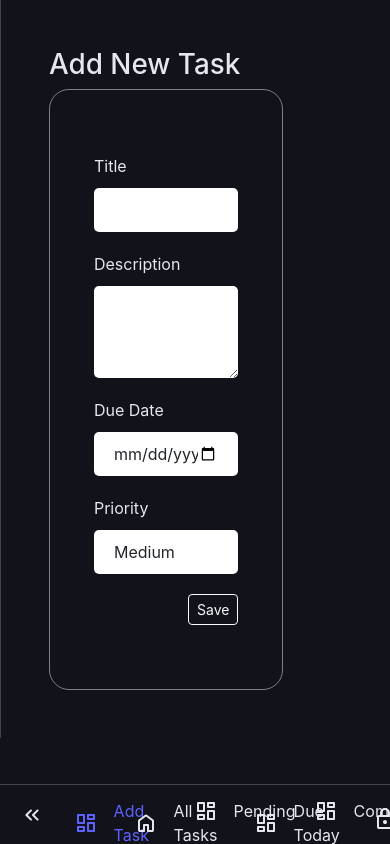
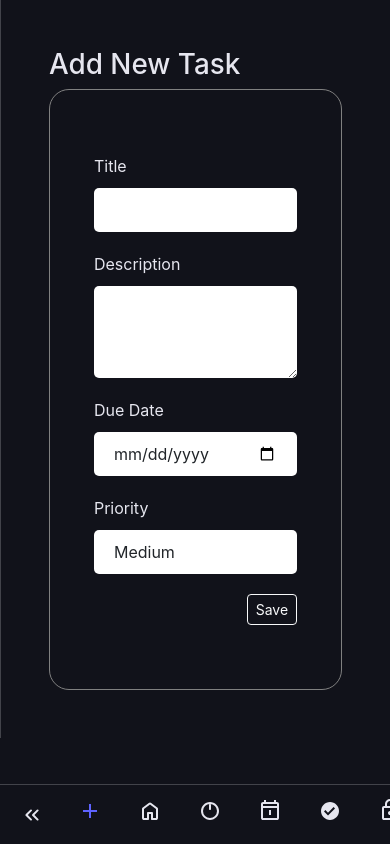
Before and after one commit to MalaikaBatool123/todo-app, a React (Create React App) app in the folder client/: page /add-task in a window 390 px wide. Built offline with nearby package versions, Linux system fonts and the light colour scheme; sample sign-in values are in the browser's storage.

Commit message:
little frontend changes including icons, etc

```diff
--- a/client/src/assets/css/AddTask.css
+++ b/client/src/assets/css/AddTask.css
@@ -1,6 +1,6 @@
 .add-task .form{
     /* background: grey; */
-    width: 80%;
+    width: 100%;
     border:
     1px solid grey;
 
@@ -23,3 +23,10 @@
     display: flex;
     justify-content: flex-end;
 }
+
+@media screen and (min-width: 800px) {
+    .add-task .form{
+        width: 80%;
+    }
+
+}
--- a/client/src/assets/css/Sidebar.css
+++ b/client/src/assets/css/Sidebar.css
@@ -103,22 +103,31 @@
         height: 60px;
         width: 100%;
         border-right: none;
+        background: var(--base-clr);
         border-top: 1px solid var(--line-clr);
         padding: 0;
         position: fixed;
         top: unset;
         bottom: 0;
 
+
         > ul{
           padding: 0;
           display: grid;
           grid-auto-columns: 60px;
           grid-auto-flow: column;
+          justify-content: space-between;
           align-items: center;
           overflow-x: scroll;
         }
         ul li{
           height: 100%;
+        }
+        ul li span{
+          display: none;
+        }
+        ul li a{
+          justify-content: center;
         }
     }
 }
--- a/client/src/components/AddTask.js
+++ b/client/src/components/AddTask.js
@@ -22,7 +22,9 @@ function AddTask() {
           setFormData({
             title: response.data.title,
             description: response.data.description,
-            dueDate: response.data.dueDate ? response.data.dueDate.split("T")[0] : "", // 👈 Here we fix the dueDate
+            dueDate: response.data.dueDate
+              ? response.data.dueDate.split("T")[0]
+              : "", // 👈 Here we fix the dueDate
             priority: response.data.priority,
             status: response.data.status,
           });
--- a/client/src/components/Sidebar.js
+++ b/client/src/components/Sidebar.js
@@ -57,7 +57,7 @@ function Sidebar() {
                 width="24px"
                 fill="#e8eaed"
               >
-                <path d="M520-640v-160q0-17 11.5-28.5T560-840h240q17 0 28.5 11.5T840-800v160q0 17-11.5 28.5T800-600H560q-17 0-28.5-11.5T520-640ZM120-480v-320q0-17 11.5-28.5T160-840h240q17 0 28.5 11.5T440-800v320q0 17-11.5 28.5T400-440H160q-17 0-28.5-11.5T120-480Zm400 320v-320q0-17 11.5-28.5T560-520h240q17 0 28.5 11.5T840-480v320q0 17-11.5 28.5T800-120H560q-17 0-28.5-11.5T520-160Zm-400 0v-160q0-17 11.5-28.5T160-360h240q17 0 28.5 11.5T440-320v160q0 17-11.5 28.5T400-120H160q-17 0-28.5-11.5T120-160Zm80-360h160v-240H200v240Zm400 320h160v-240H600v240Zm0-480h160v-80H600v80ZM200-200h160v-80H200v80Zm160-320Zm240-160Zm0 240ZM360-280Z" />
+                <path d="M440-440H200v-80h240v-240h80v240h240v80H520v240h-80v-240Z" />
               </svg>
               <span>Add Task</span>
             </Link>
@@ -74,7 +74,7 @@ function Sidebar() {
                 width="24px"
                 fill="#e8eaed"
               >
-                <path d="M520-640v-160q0-17 11.5-28.5T560-840h240q17 0 28.5 11.5T840-800v160q0 17-11.5 28.5T800-600H560q-17 0-28.5-11.5T520-640ZM120-480v-320q0-17 11.5-28.5T160-840h240q17 0 28.5 11.5T440-800v320q0 17-11.5 28.5T400-440H160q-17 0-28.5-11.5T120-480Zm400 320v-320q0-17 11.5-28.5T560-520h240q17 0 28.5 11.5T840-480v320q0 17-11.5 28.5T800-120H560q-17 0-28.5-11.5T520-160Zm-400 0v-160q0-17 11.5-28.5T160-360h240q17 0 28.5 11.5T440-320v160q0 17-11.5 28.5T400-120H160q-17 0-28.5-11.5T120-160Zm80-360h160v-240H200v240Zm400 320h160v-240H600v240Zm0-480h160v-80H600v80ZM200-200h160v-80H200v80Zm160-320Zm240-160Zm0 240ZM360-280Z" />
+                <path d="M480-160q-134 0-227-93t-93-227q0-134 93-227t227-93q69 0 132 28.5T720-690v-110h80v240H560v-80h110q-32-56-87.5-88T480-760q-100 0-170 70t-70 170q0 100 70 170t170 70q77 0 139-44t87-116h84q-28 106-114 173t-196 67Z" />
               </svg>
 
               <span>Update Task</span>
@@ -106,7 +106,7 @@ function Sidebar() {
               width="24px"
               fill="#e8eaed"
             >
-              <path d="M520-640v-160q0-17 11.5-28.5T560-840h240q17 0 28.5 11.5T840-800v160q0 17-11.5 28.5T800-600H560q-17 0-28.5-11.5T520-640ZM120-480v-320q0-17 11.5-28.5T160-840h240q17 0 28.5 11.5T440-800v320q0 17-11.5 28.5T400-440H160q-17 0-28.5-11.5T120-480Zm400 320v-320q0-17 11.5-28.5T560-520h240q17 0 28.5 11.5T840-480v320q0 17-11.5 28.5T800-120H560q-17 0-28.5-11.5T520-160Zm-400 0v-160q0-17 11.5-28.5T160-360h240q17 0 28.5 11.5T440-320v160q0 17-11.5 28.5T400-120H160q-17 0-28.5-11.5T120-160Zm80-360h160v-240H200v240Zm400 320h160v-240H600v240Zm0-480h160v-80H600v80ZM200-200h160v-80H200v80Zm160-320Zm240-160Zm0 240ZM360-280Z" />
+              <path d="M480-120q-75 0-140.5-28.5t-114-77q-48.5-48.5-77-114T120-480q0-75 28.5-140.5t77-114q48.5-48.5 114-77T480-840q75 0 140.5 28.5t114 77q48.5 48.5 77 114T840-480q0 75-28.5 140.5t-77 114q-48.5 48.5-114 77T480-120Zm0-80q116 0 198-82t82-198q0-116-82-198t-198-82q-116 0-198 82t-82 198q0 116 82 198t198 82Zm0-320q17 0 28.5-11.5T520-560v-160q0-17-11.5-28.5T480-760q-17 0-28.5 11.5T440-720v160q0 17 11.5 28.5T480-520Z" />
             </svg>
             <span>Pending</span>
           </Link>
@@ -120,7 +120,7 @@ function Sidebar() {
               width="24px"
               fill="#e8eaed"
             >
-              <path d="M520-640v-160q0-17 11.5-28.5T560-840h240q17 0 28.5 11.5T840-800v160q0 17-11.5 28.5T800-600H560q-17 0-28.5-11.5T520-640ZM120-480v-320q0-17 11.5-28.5T160-840h240q17 0 28.5 11.5T440-800v320q0 17-11.5 28.5T400-440H160q-17 0-28.5-11.5T120-480Zm400 320v-320q0-17 11.5-28.5T560-520h240q17 0 28.5 11.5T840-480v320q0 17-11.5 28.5T800-120H560q-17 0-28.5-11.5T520-160Zm-400 0v-160q0-17 11.5-28.5T160-360h240q17 0 28.5 11.5T440-320v160q0 17-11.5 28.5T400-120H160q-17 0-28.5-11.5T120-160Zm80-360h160v-240H200v240Zm400 320h160v-240H600v240Zm0-480h160v-80H600v80ZM200-200h160v-80H200v80Zm160-320Zm240-160Zm0 240ZM360-280Z" />
+              <path d="M200-120q-33 0-56.5-23.5T120-200v-560q0-33 23.5-56.5T200-840h40v-80h80v80h320v-80h80v80h40q33 0 56.5 23.5T840-760v560q0 33-23.5 56.5T760-120H200Zm0-80h560v-400H200v400Zm0-480h560v-80H200v80Zm280 240q-17 0-28.5-11.5T440-480q0-17 11.5-28.5T480-520q17 0 28.5 11.5T520-480q0 17-11.5 28.5T480-440Zm-40 120v-200h80v200h-80ZM200-200v-480 480Z" />
             </svg>
             <span>Due Today</span>
           </Link>
@@ -134,7 +134,7 @@ function Sidebar() {
               width="24px"
               fill="#e8eaed"
             >
-              <path d="M520-640v-160q0-17 11.5-28.5T560-840h240q17 0 28.5 11.5T840-800v160q0 17-11.5 28.5T800-600H560q-17 0-28.5-11.5T520-640ZM120-480v-320q0-17 11.5-28.5T160-840h240q17 0 28.5 11.5T440-800v320q0 17-11.5 28.5T400-440H160q-17 0-28.5-11.5T120-480Zm400 320v-320q0-17 11.5-28.5T560-520h240q17 0 28.5 11.5T840-480v320q0 17-11.5 28.5T800-120H560q-17 0-28.5-11.5T520-160Zm-400 0v-160q0-17 11.5-28.5T160-360h240q17 0 28.5 11.5T440-320v160q0 17-11.5 28.5T400-120H160q-17 0-28.5-11.5T120-160Zm80-360h160v-240H200v240Zm400 320h160v-240H600v240Zm0-480h160v-80H600v80ZM200-200h160v-80H200v80Zm160-320Zm240-160Zm0 240ZM360-280Z" />
+              <path d="M480-120q-75 0-140.5-28.5t-114-77q-48.5-48.5-77-114T120-480q0-75 28.5-140.5t77-114q48.5-48.5 114-77T480-840q75 0 140.5 28.5t114 77q48.5 48.5 77 114T840-480q0 75-28.5 140.5t-77 114q-48.5 48.5-114 77T480-120Zm-80-180 280-280-56-56-224 224-104-104-56 56 160 160Z" />
             </svg>
             <span>Completed</span>
           </Link>
```
Also changed, not shown: client/src/App.js (+1 -7 lines).
